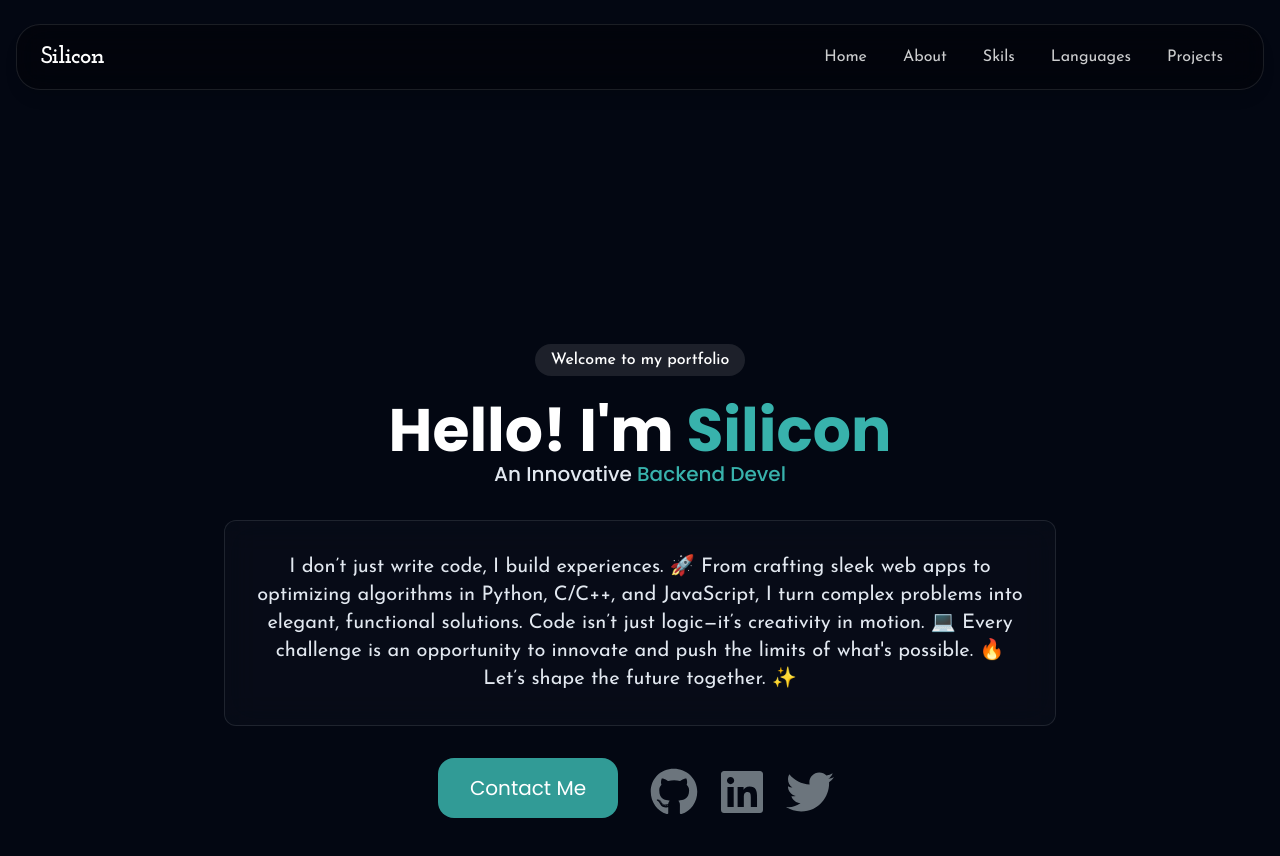
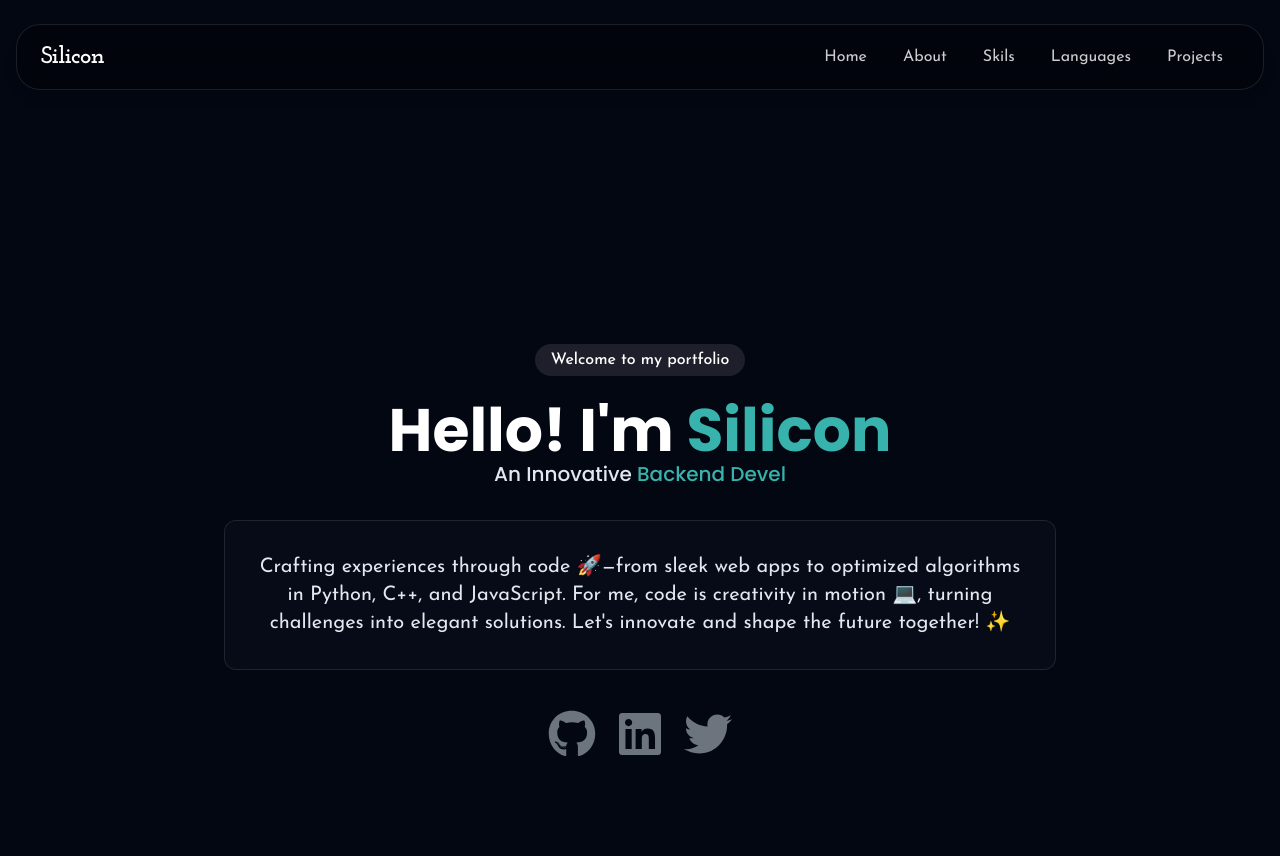
Before and after one commit to CoderSilicon/SIlicon3_3rd, a React (Vite) app: page / in a window 1280 px wide. Shown: the top 856 px of the page. Built offline with nearby package versions, Linux system fonts and the light colour scheme.

Commit message:
seventh commit

```diff
--- a/src/Constant/index.js
+++ b/src/Constant/index.js
@@ -1,4 +1,4 @@
-export const firstPageParagraph = ` I don’t just write code, I build experiences. 🚀 From crafting sleek web apps to optimizing algorithms in Python, C/C++, and JavaScript, I turn complex problems into elegant, functional solutions. Code isn’t just logic—it’s creativity in motion. 💻 Every challenge is an opportunity to innovate and push the limits of what's possible. 🔥 Let’s shape the future together. ✨`;
+export const firstPageParagraph = `Crafting experiences through code 🚀—from sleek web apps to optimized algorithms in Python, C++, and JavaScript. For me, code is creativity in motion 💻, turning challenges into elegant solutions. Let's innovate and shape the future together! ✨`;
 
 export const secondPageParagraph = `I'm a 14-year-old Indian developer 🇮🇳, driven by tech passion and curiosity. My coding journey began in 5th grade, guided by my uncle. Since then, I've built a diverse skill set.
 
--- a/src/components/FirstPage.jsx
+++ b/src/components/FirstPage.jsx
@@ -83,12 +83,6 @@ const FirstPage = () => {
 
           {/* Contact Button */}
           <div className="flex justify-center items-center gap-4 sm:gap-6">
-            <a
-              href="#contact"
-              className="bg-none lg:hover:bg-[#38B2AC] bg-[#319b96] text-[#fff] py-4 px-8 text-xl rounded-2xl flex items-center cursor-pointer gap-1 "
-            >
-              Contact Me
-            </a>
             <div className="flex items-center justify-between">
               <div className="flex items-center justify-between gap-1 mt-2">
                 {[
```
